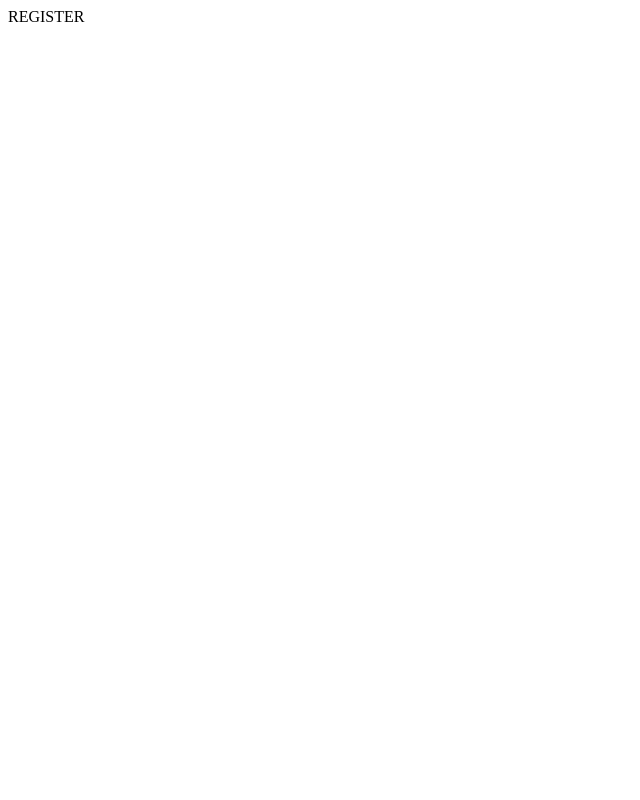
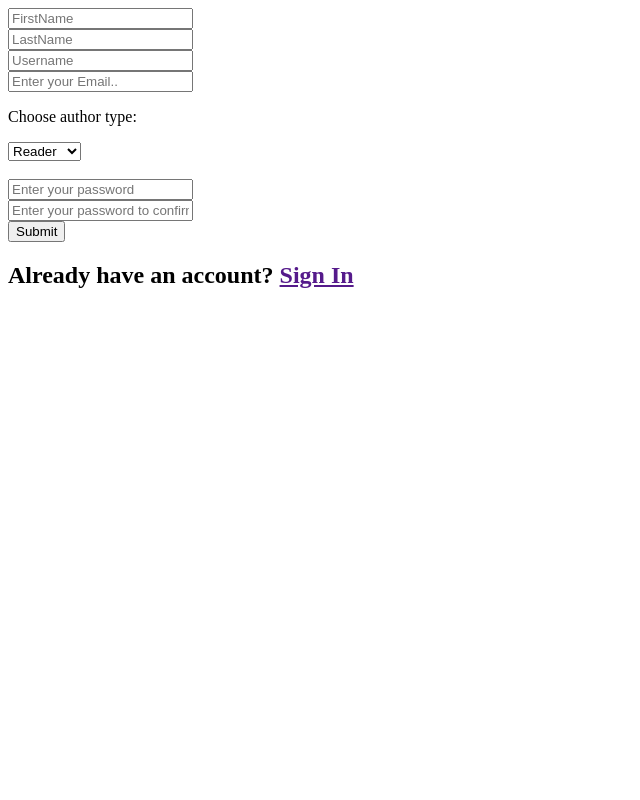
Before and after one commit to gurnitha/django-bible-elibrary, a Django app: page /register/ in a window 1280 px wide. Before the commit the part shown is almost empty. Shown: the whole page, without its empty margins (0-640 px from the left). Run offline with Django 3.2, Linux system fonts and the light colour scheme.

Commit message:
4. Adding form template to register page

```diff
--- a/templates/accounts/register.html
+++ b/templates/accounts/register.html
@@ -1 +1,52 @@
-REGISTER
+<form method="POST">
+
+	{% csrf_token %}
+	<input
+		type="text"
+		name="first_name"
+		placeholder="FirstName"><br>
+
+	<input
+		type="text"
+		name="last_name"
+		placeholder="LastName"><br>
+
+	<input
+		type="text"
+		name="username"
+		placeholder="Username"><br>
+
+	<input
+		type="text"
+		name="email"
+		placeholder="Enter your Email.."><br>
+
+	<p>Choose author type:</p>
+	<div class="input-field col 14">
+		<select name="user_type" style="display: block;">
+			<option disabled="">choose!!</option>
+			<option>Reader</option>
+			<option>Author</option>
+		</select>
+	</div><br>
+
+	<input
+		type="password"
+		name="password1"
+		placeholder="Enter your password"><br>
+
+	<input
+		type="password"
+		name="password2"
+		placeholder="Enter your password to confirm"><br>
+
+	<input
+		type="submit"
+		name="Register"
+		class="btn">
+</form>
+
+<h2>
+	Already have an account?
+	<a href="">Sign In</a>
+</h2>
```
Also changed, not shown: README.md.
